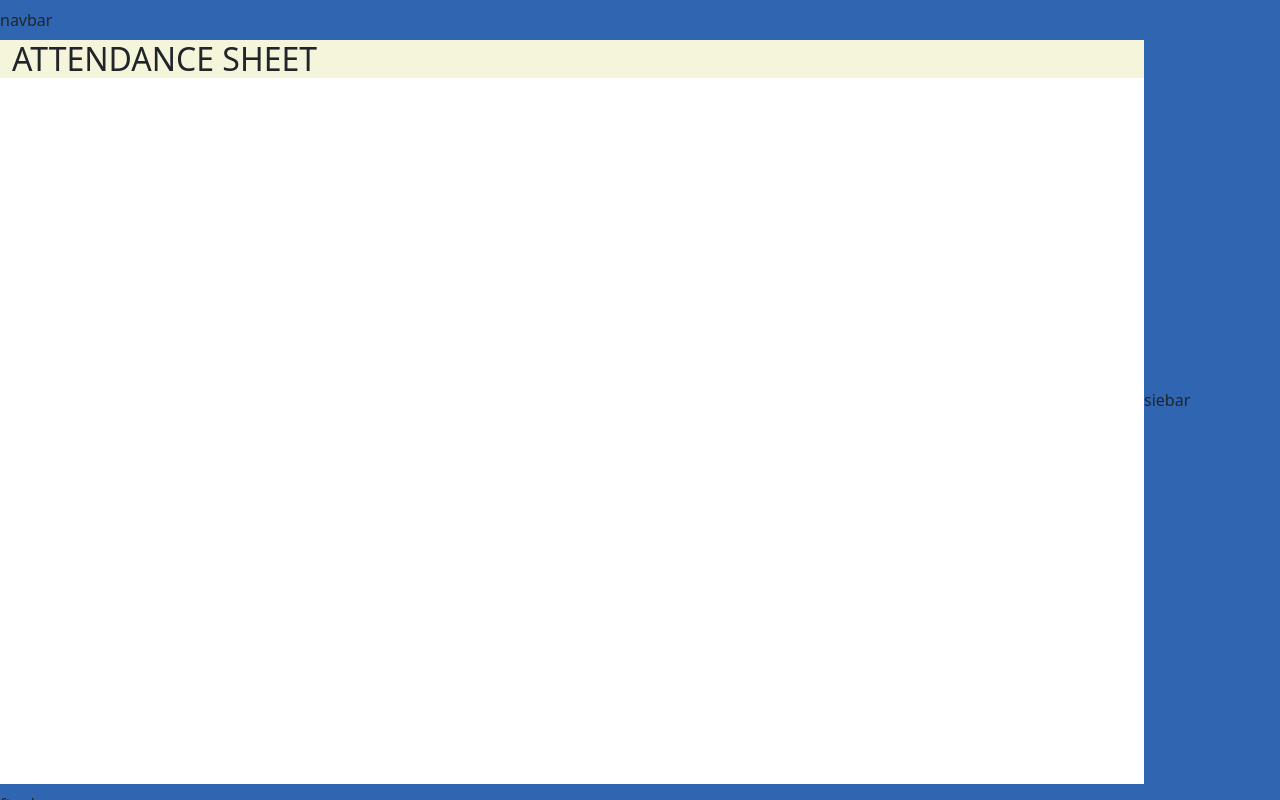
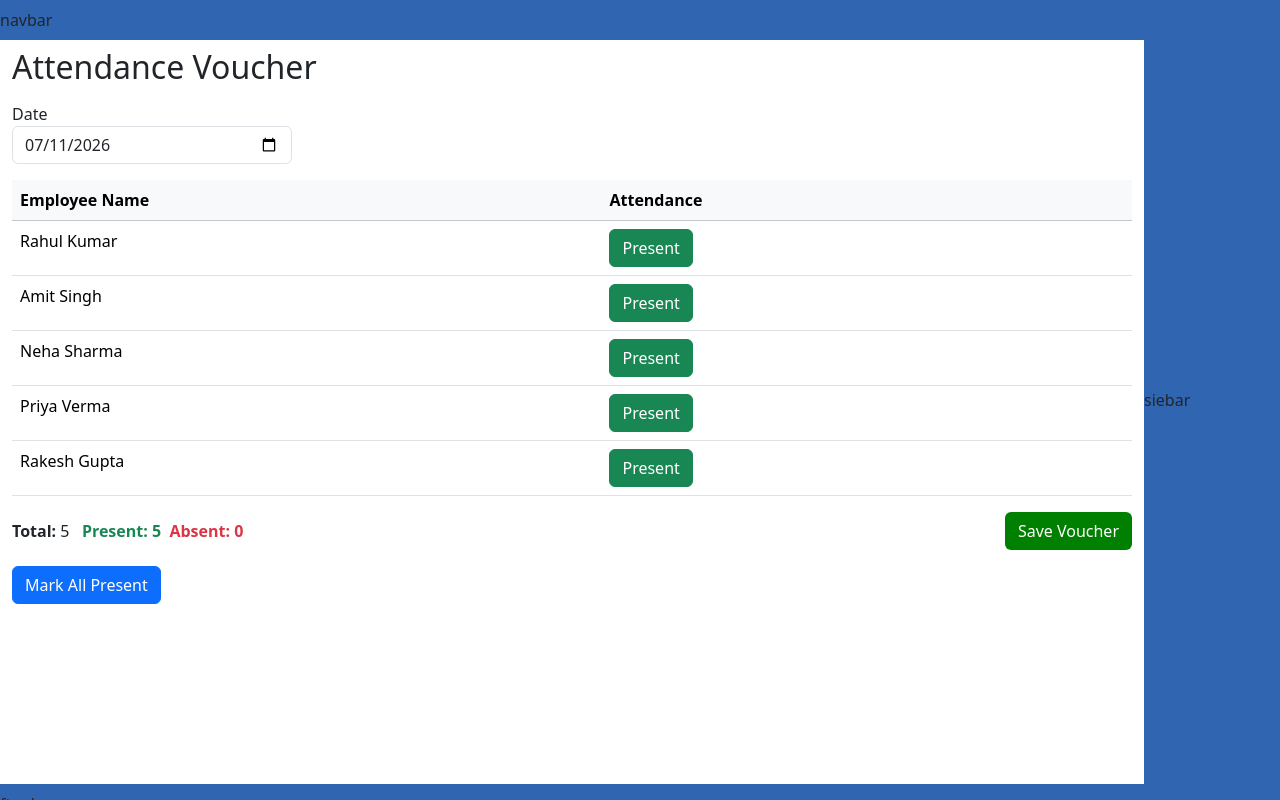
Before and after one commit to riissshu/ERP, a React (Vite) app in the folder Frontend/: page /hr in a window 1280 px wide. Built offline with nearby package versions, Linux system fonts and the light colour scheme.

Commit message:
13th commit

```diff
--- /dev/null
+++ b/Frontend/src/forms/AttendanceSheet.jsx
@@ -0,0 +1,161 @@
+import React, { useEffect, useState } from "react";
+
+const employeeList = [
+  { id: 1, name: "Rahul Kumar" },
+  { id: 2, name: "Amit Singh" },
+  { id: 3, name: "Neha Sharma" },
+  { id: 4, name: "Priya Verma" },
+  { id: 5, name: "Rakesh Gupta" },
+];
+
+export default function AttendanceSheet() {
+  const [date, setDate] = useState(new Date().toISOString().split("T")[0]);
+
+  const [employees, setEmployees] = useState([]);
+
+  useEffect(() => {
+    const attendanceData = employeeList.map((employee) => ({
+      ...employee,
+      status: "Present",
+    }));
+
+    setEmployees(attendanceData);
+  }, []);
+
+  const toggleAttendance = (id) => {
+    setEmployees((prev) =>
+      prev.map((emp) =>
+        emp.id === id
+          ? {
+              ...emp,
+              status: emp.status === "Present" ? "Absent" : "Present",
+            }
+          : emp
+      )
+    );
+  };
+
+  const markAllPresent = () => {
+    setEmployees((prev) =>
+      prev.map((emp) => ({
+        ...emp,
+        status: "Present",
+      }))
+    );
+  };
+
+  const presentCount = employees.filter(
+    (emp) => emp.status === "Present"
+  ).length;
+
+  const absentCount = employees.filter(
+    (emp) => emp.status === "Absent"
+  ).length;
+
+  const saveAttendance = () => {
+    const payload = {
+      date,
+      attendance: employees,
+    };
+
+    console.log(payload);
+    alert("Attendance Voucher Saved Successfully");
+  };
+
+  return (
+    <div className="container">
+
+      <h2 className="pb-2 pt-2">Attendance Voucher</h2>
+
+        <div className="card-body">
+
+          <div className="row-mb-3">
+
+            <div className="col-md-3">
+
+              <label>Date</label>
+              <input
+                type="date"
+                className="form-control mb-3"
+                value={date}
+                onChange={(e) => setDate(e.target.value)}
+              />
+            </div>
+
+          </div>
+
+          <table className="table table-hover">
+            <thead className="table-light">
+              <tr>
+                <th width="200">Employee Name</th>
+                <th width="180">Attendance</th>
+              </tr>
+            </thead>
+
+            <tbody>
+              {employees.map((emp) => (
+                <tr key={emp.id}>
+                  <td>{emp.name}</td>
+
+                  <td>
+                    <button
+                      className={`btn ${
+                        emp.status === "Present"
+                          ? "btn-success"
+                          : "btn-danger"
+                      }`}
+                      onClick={() => toggleAttendance(emp.id)}
+                    >
+                      {emp.status}
+                    </button>
+                  </td>
+                </tr>
+              ))}
+
+              {employees.length === 0 && (
+                <tr>
+                  <td colSpan="2" className="text-center">
+                    No Employees Found
+                  </td>
+                </tr>
+              )}
+            </tbody>
+          </table>
+
+          <div className="d-flex justify-content-between align-items-center mb-3">
+            <div>
+              <strong>Total:</strong> {employees.length} &nbsp;&nbsp;
+              <strong className="text-success">
+                Present: {presentCount}
+              </strong>
+              &nbsp;&nbsp;
+              <strong className="text-danger">
+                Absent: {absentCount}
+              </strong>
+            </div>
+
+            <button
+            className="btn"
+            style={{
+                    background: "green",
+                    color: "#fff",
+                  }}
+            onClick={saveAttendance}
+            >
+            Save Voucher
+            </button>
+
+          </div>
+
+          <button
+              className="btn btn-primary"
+              onClick={markAllPresent}
+            >
+              Mark All Present
+          </button>
+
+        </div>
+
+      </div>
+  );
+}
--- a/Frontend/src/forms/VoucherInput.css
+++ /dev/null
@@ -1,3 +0,0 @@
-.box {
-    background-color: beige
-}
--- a/Frontend/src/forms/VoucherInput.jsx
+++ /dev/null
@@ -1,11 +0,0 @@
-import "./VoucherInput.css"
-
-function VoucherInput() {
-  return (
-    <section className="container-xxl box">
-      <h2>ATTENDANCE SHEET</h2>
-    </section>
-  )
-}
-
-export default VoucherInput
--- a/Frontend/src/layouts/AttendanceVoucher.jsx
+++ b/Frontend/src/layouts/AttendanceVoucher.jsx
@@ -1,9 +1,9 @@
-import VoucherInput from "../forms/VoucherInput.jsx"
+import AttendanceSheet from "../forms/AttendanceSheet.jsx"
 
 export default function InventoryVoucher() {
     return (
-        <div>
-            <VoucherInput/>
+        <div className="row">
+            <AttendanceSheet/>
         </div>
     )
 
--- a/Frontend/src/layouts/InventoryVoucher.jsx
+++ b/Frontend/src/layouts/InventoryVoucher.jsx
@@ -1,9 +1,9 @@
-import VoucherInput from "../forms/VoucherInput.jsx"
+
 
 export default function InventoryVoucher() {
     return (
         <div>
-            <VoucherInput/>
+            Hello World
         </div>
     )
 
```
